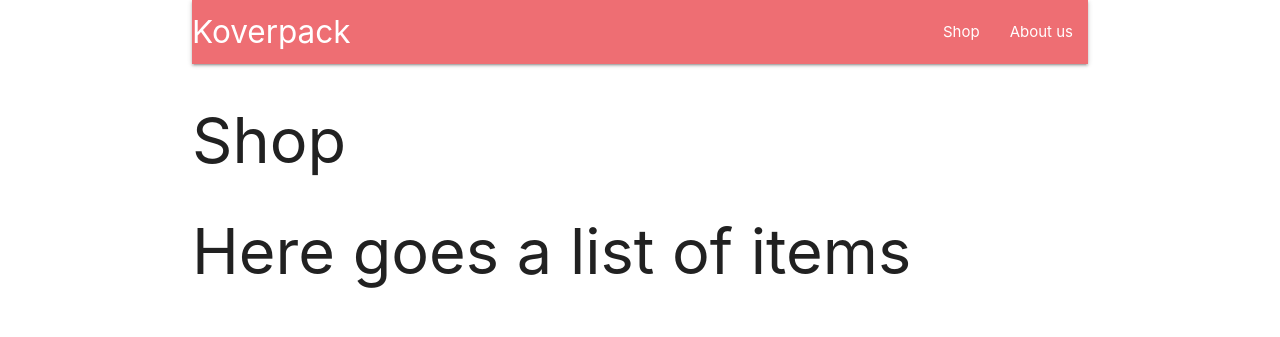
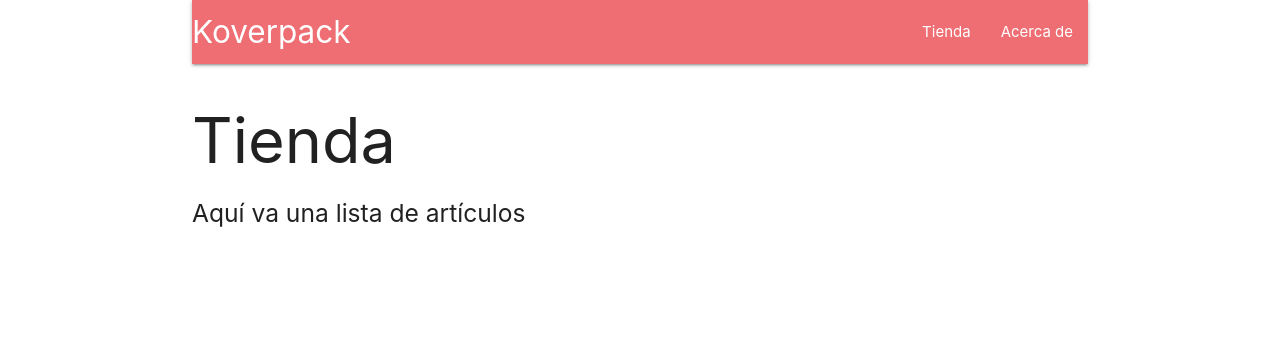
Before and after one commit to samuel-baurod/koverbot, a React (Create React App) app in the folder client/: page /shop in a window 1280 px wide. Shown: the top 337 px of the page. Built offline with nearby package versions, Linux system fonts and the light colour scheme; no server answers.

Commit message:
Cambio en idioma de ingles a espanol

```diff
--- a/client/src/components/Header.js
+++ b/client/src/components/Header.js
@@ -6,8 +6,8 @@ const Header = () => (
         <div className="nav-wrapper">
             <Link to={'/'} className="brand-logo">Koverpack</Link>
             <ul id="nav-mobile" className="right hide-on-med-and-down">
-                <li><Link to={'/shop'}>Shop</Link></li>
-                <li><Link to={'/about'}>About us</Link></li>
+                <li><Link to={'/shop'}>Tienda</Link></li>
+                <li><Link to={'/about'}>Acerca de</Link></li>
             </ul>
         </div>
     </nav>
--- a/client/src/components/chatbot/Card.js
+++ b/client/src/components/chatbot/Card.js
@@ -2,9 +2,9 @@ import React from "react";
 
 const Card = (props) => {
     return (
-    <div style={{ float: 'left', paddingRight:30, height: 270 }}>
+    <div style={{ float: 'left', paddingRight:30, height: 210 }}>
         <div className="card">
-            <div className="card-image" style={{width: 240}}>
+            <div className="card-image" style={{width: 180}}>
                 <img alt={props.payload.fields.titulo.stringValue} src={props.payload.fields.imagen.stringValue} />
                     <span className="card-title">{props.payload.fields.titulo.stringValue}</span>
             </div>
--- a/client/src/components/pages/About.js
+++ b/client/src/components/pages/About.js
@@ -2,7 +2,7 @@ import React from "react";
 
 const About = () => (
     <div>
-        <h1>About us!</h1>
+        <h1>Acerca de</h1>
     </div>
 )
 
--- a/client/src/components/pages/Landing.js
+++ b/client/src/components/pages/Landing.js
@@ -2,8 +2,8 @@ import React from "react";
 
 const Landing = () => (
         <div style={{ textAlign: 'center'}}>
-            <h1>Selling you great stuff!</h1>
-            with the help of the chatbot
+            <h1>¡Bienvenido a Koverpack!</h1>
+            descubre los mejores productos con la ayuda del Koverbot.
         </div>
     )
 
--- a/client/src/components/shop/ItemList.js
+++ b/client/src/components/shop/ItemList.js
@@ -2,7 +2,7 @@ import React from 'react';
 
 const ItemList = () => (
     <div>
-        <h1>Here goes a list of items</h1>
+        <h5>Aquí va una lista de artículos</h5>
     </div>
 )
 
--- a/client/src/components/shop/Shop.js
+++ b/client/src/components/shop/Shop.js
@@ -3,7 +3,7 @@ import ItemList from './ItemList';
 
 const Shop = () => (
     <div>
-        <h1>Shop</h1>
+        <h1>Tienda</h1>
         <ItemList />
     </div>
 )
--- a/package.json
+++ b/package.json
@@ -19,6 +19,7 @@
   "dependencies": {
     "actions-on-google": "^3.0.0",
     "body-parser": "^1.19.0",
+    "connect-timeout": "^1.9.0",
     "dialogflow": "^1.2.0",
     "dialogflow-fulfillment": "^0.6.1",
     "express": "^4.17.1",
```
Also changed, not shown: 1 other file (tests, documents, lock files or other folders).
